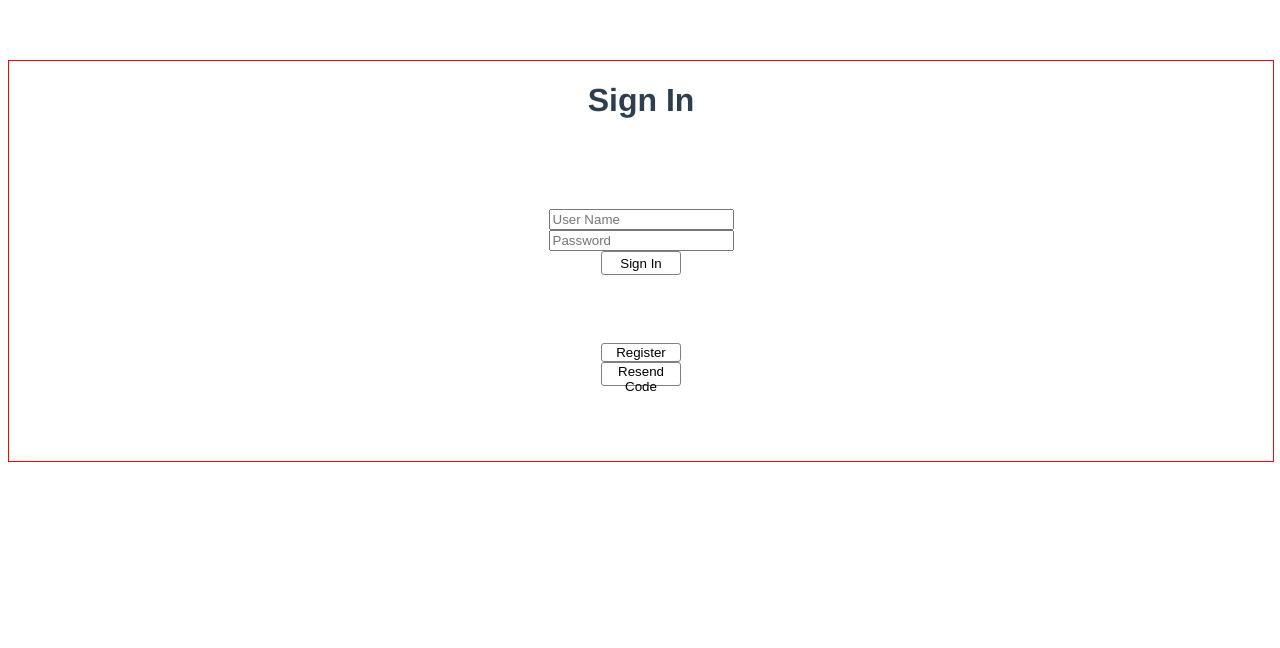
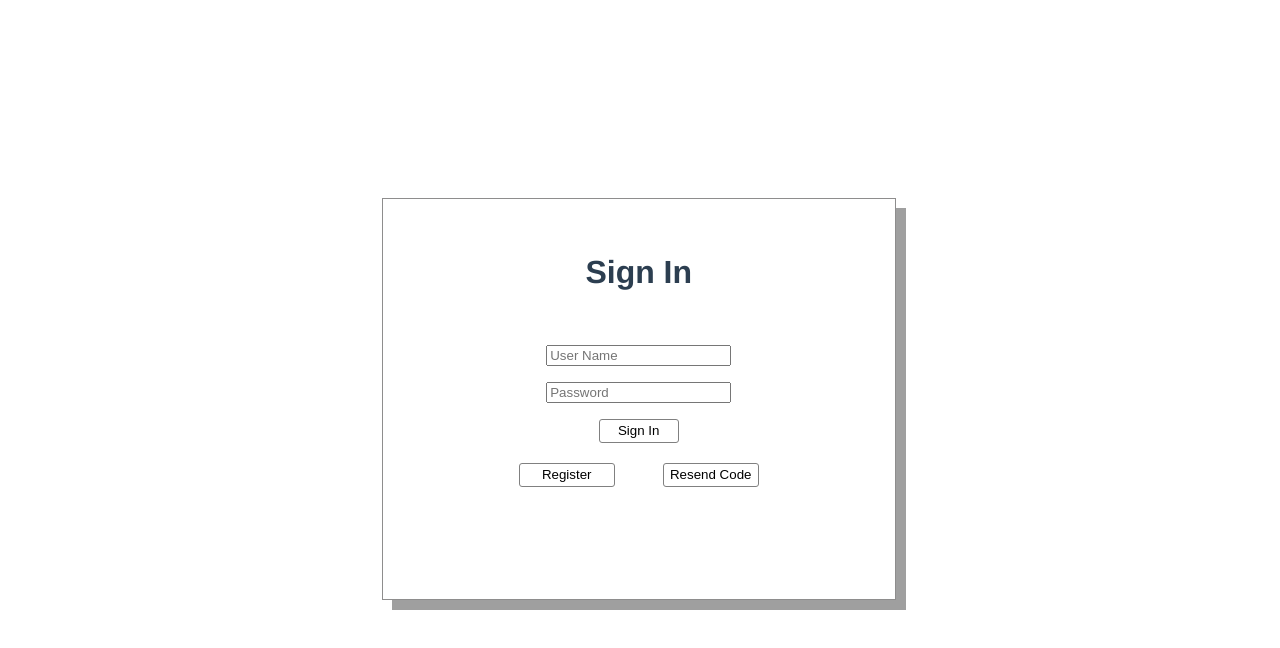
Before and after one commit to walimorris/unofficial-seattle-metro-api-site, a Vue app: page / in a window 1280 px wide. Shown: the top 648 px of the page. Built offline with nearby package versions, Linux system fonts and the light colour scheme; no server answers.

Commit message:
002- fixes top margin and styles sign

```diff
--- a/src/App.vue
+++ b/src/App.vue
@@ -18,23 +18,24 @@ export default {
 </script>
 
 <style>
-html {
-  height: 100vh;
-  width: 100vw;
+html, body {
+  height: 99.8vh;
+  width: 99.8vw;
   margin: 0;
   padding: 0;
 }
+
 #app {
   display: flex;
   justify-content: center;
   align-items: center;
   height: 100%;
   width: 100%;
-  border: 1px solid red;
+  margin: 0;
+  padding: 0;
   font-family: Avenir, Helvetica, Arial, sans-serif;
   -webkit-font-smoothing: antialiased;
   -moz-osx-font-smoothing: grayscale;
   color: #2c3e50;
-  margin-top: 60px;
 }
 </style>
--- a/src/components/SignInComponent.vue
+++ b/src/components/SignInComponent.vue
@@ -10,10 +10,12 @@
     <form v-show="showSignInForm" id="sign-in-form">
       <input type="email" class="form-control" id="sign-in-username" placeholder="User Name">
       <input type="password" class="form-control" id="sign-in-password" placeholder="Password">
-      <button type="button" class="Sign in" v-on:click="signIn()">Sign In</button>
+      <button type="button" class="sign-in-button" v-on:click="signIn()">Sign In</button>
     </form>
-    <button v-show="showRegisterButton" type="button" class="Register" id="register-button" v-on:click="loadRegistrationForm()">Register</button>
-    <button v-show="showResendVerificationButton" type="button" id="resend-verification-button" v-on:click="loadResendVerificationForm()">Resend Code</button>
+    <div class="buttons">
+      <button v-show="showRegisterButton" type="button" class="Register" id="register-button" v-on:click="loadRegistrationForm()">Register</button>
+      <button v-show="showResendVerificationButton" type="button" id="resend-verification-button" v-on:click="loadResendVerificationForm()">Resend Code</button>
+    </div>
     <h3 id="authorized-tag"></h3>
     <h3 id="unauthorized-reason"></h3>
   </div>
@@ -203,7 +205,13 @@ export default {
     justify-content: center;
     align-items: center;
     height: 50vh;
-    width: 50vw;
+    width: 40vw;
+    border: 1px solid #8e8d8d;
+    box-shadow: 10px 10px #9f9f9f;
+  }
+
+  h1 {
+    padding-bottom: 2rem;
   }
 
   #sign-in-form {
@@ -211,7 +219,21 @@ export default {
     flex-direction: column;
     justify-content: center;
     align-items: center;
-    height: 50vh;
-    width: 50vw;
+  }
+
+  input {
+    margin-bottom: 1rem;
+  }
+
+  .sign-in-button {
+    margin-bottom: 1rem;
+  }
+
+  .buttons {
+    width: 15rem;
+  }
+
+  .buttons > button {
+    width: 6rem;
   }
 </style>
```
